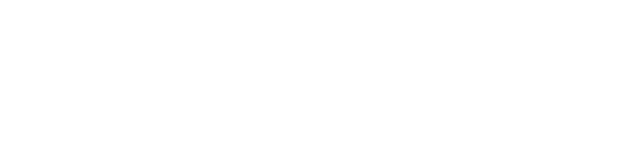
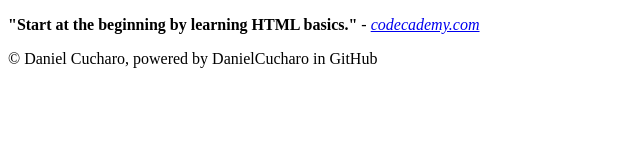
Before and after one commit to DanielCucharo/Website-github.io, a plain HTML site: page index.html in a window 1280 px wide. Shown: the whole page, without its empty margins (0-640 px from the left). Drawn offline with Linux system fonts and the light colour scheme.

Commit message:
Update index.html

```diff
--- a/index.html
+++ b/index.html
@@ -31,3 +31,20 @@
 
 
   </head>
+
+  <footer>
+    <blockquote cite="https://www.codecademy.com/learn/learn-html">
+      <!-- Date Accessed 20230516 -->
+    </blockquote>
+    <p>
+      <strong>
+        "Start at the beginning by learning HTML basics."
+      </strong>
+      <em>- <a href="https://www.codecademy.com/learn/learn-html" target="_blank">
+        codecademy.com</a>
+      </em>
+    </p>
+    <p>&copy Daniel Cucharo, powered by DanielCucharo in GitHub</p>
+</footer>
+
+</html>
```
